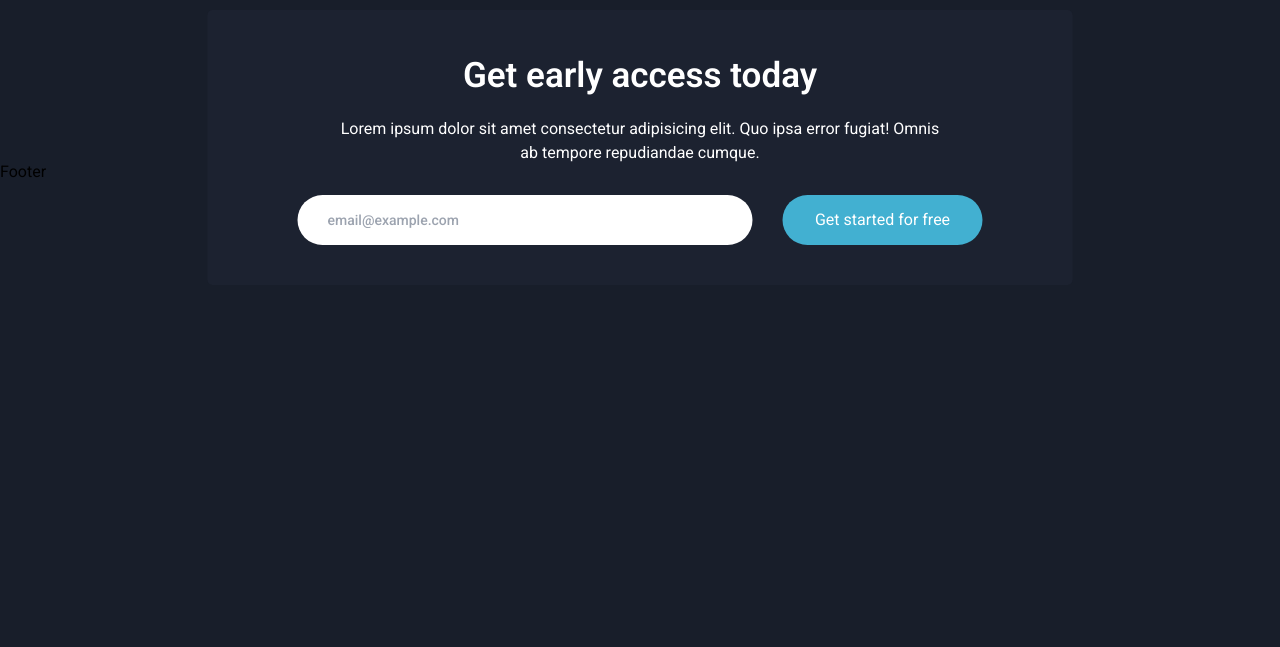
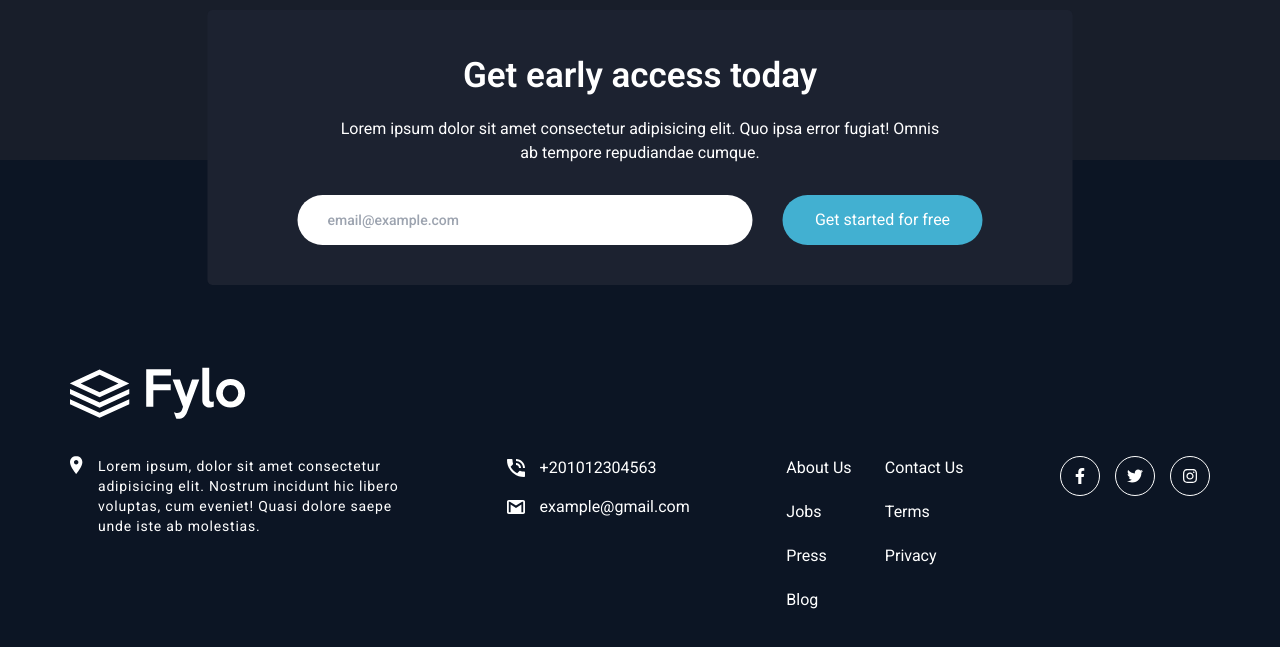
Before and after one commit to omar3060/landing-tailwind, a React (Vite) app: page / in a window 1280 px wide. Shown: the part 2967-3614 px from the top of the page. Built offline with nearby package versions, Linux system fonts and the light colour scheme.

Commit message:
finish Footer Section and wrap up the project

```diff
--- a/package.json
+++ b/package.json
@@ -12,7 +12,8 @@
   "dependencies": {
     "lodash": "^4.17.21",
     "react": "^19.0.0",
-    "react-dom": "^19.0.0"
+    "react-dom": "^19.0.0",
+    "react-icons": "^5.5.0"
   },
   "devDependencies": {
     "@eslint/js": "^9.19.0",
--- a/src/components/Footer.jsx
+++ b/src/components/Footer.jsx
@@ -1,9 +1,99 @@
-import React from 'react'
+import React, { useState } from "react";
+import {  FaTwitter, FaInstagram, FaFacebookF } from "react-icons/fa";
+const Footer = () => {
+  const [contact, setContact] = useState([
+    { icon: "icon-phone.svg", text: "+201012304563" },
+    { icon: "icon-email.svg", text: "example@gmail.com" },
+  ]);
+  const [links, setLinks] = useState([
+    "About Us",
+    "Contact Us",
+    "Jobs",
+    "Terms",
+    "Press",
+    "Privacy",
+    "Blog",
+  ]);
+  const [socialIcons, setSocialIcons] = useState([
+    "facebook",
+    "twitter",
+    "instagram",
+  ]);
+  return (
+    <section className="bg-[#0c1524] pt-[320px] md:pt-[200px] pb-[100px] text-white">
+      <div className="container">
+        <a href="#">
+          <img
+            src="/src/assets/images/logo.svg"
+            alt="logo-img"
+            className="w-[175px] h-[66px] object-contain"
+          />
+        </a>
+        <div className="mt-[30px] flex justify-between flex-wrap flex-col md:flex-row gap-[30px]">
+          <div className="flex items-start gap-[15px] w-[340px] max-w-full">
+            <img
+              src="/src/assets/images/icon-location.svg"
+              alt="location-img"
+              className="w-[18px] h-[18px] object-contain"
+            />
+            <p className="font-normal text-sm tracking-[0.8px]">
+              Lorem ipsum, dolor sit amet consectetur adipisicing elit. Nostrum
+              incidunt hic libero voluptas, cum eveniet! Quasi dolore saepe unde
+              iste ab molestias.
+            </p>
+          </div>
+          <div>
+            {contact.map((item) => (
+              <div
+                key={item.text}
+                className="flex  items-center gap-[15px] mb-[15px] last-of-type:mb-0"
+              >
+                <img
+                  src={`/src/assets/images/${item.icon}`}
+                  alt="phone-icon"
+                  className="w-[18px] h-[18px] object-contain"
+                />
+                <p>{item.text}</p>
+              </div>
+            ))}
+          </div>
+          <div>
+            <ul className="grid grid-cols-1 md:grid-cols-2 gap-[20px]">
+              {links.map((link) => (
+                <li key={link}>
+                  <a
+                    href={`/${link.toLowerCase()}`}
+                    className="hover:text-primaryColor transition-colors duration-200 text-base"
+                  >
+                    {link}
+                  </a>
+                </li>
+              ))}
+            </ul>
+          </div>
+          <div>
+            <ul className="flex gap-[15px] w-full justify-center md:w-auto">
+              {socialIcons.map((icon) => (
+                <li key={icon}>
+                  <a href="#" className="group">
+                    <div className="w-[40px] h-[40px] element-center  border border-white rounded-full">
+                      {icon === "facebook" ? (
+                        <FaFacebookF className="group-hover:text-primaryColor transition duration-200"/>
+                      ) : icon === "twitter" ? (
+                        <FaTwitter className="group-hover:text-primaryColor transition duration-200"/>
+                      ) : (
+                        <FaInstagram className="group-hover:text-primaryColor transition duration-200"/>
+                      )}
+                    </div>
+                  </a>
+                </li>
+              ))}
+            </ul>
+          </div>
+        </div>
+      </div>
+    </section>
+  );
+};
 
-const Footer = () => {
-  return (
-    <div>Footer</div>
-  )
-}
-
-export default Footer
+export default Footer;
--- a/src/index.css
+++ b/src/index.css
@@ -17,5 +17,4 @@
 body {
   font-family: "Roboto", sans-serif;
   background-color: #181E2A;
-  height: 5000px;
 }
```
Also changed, not shown: 1 other file (tests, documents, lock files or other folders).
